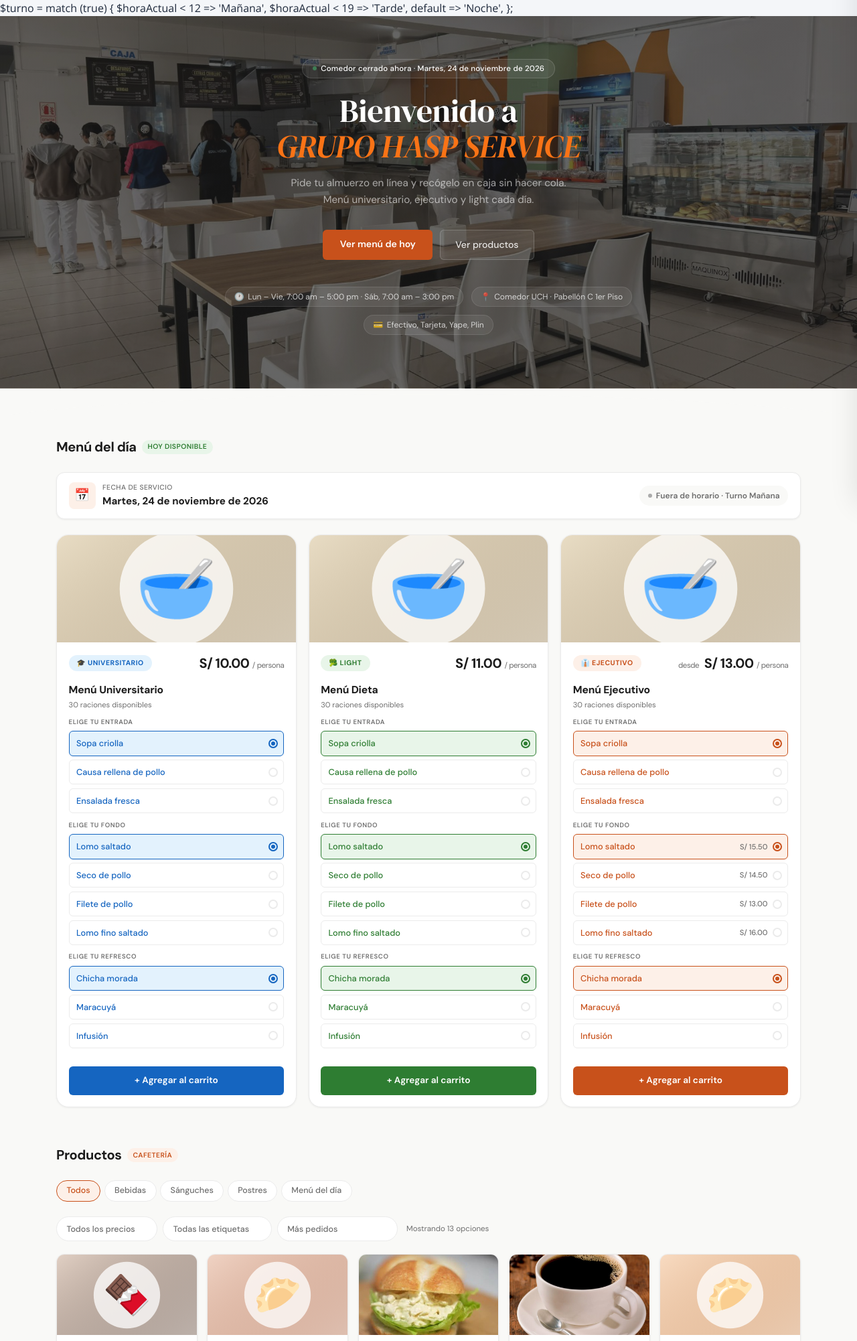
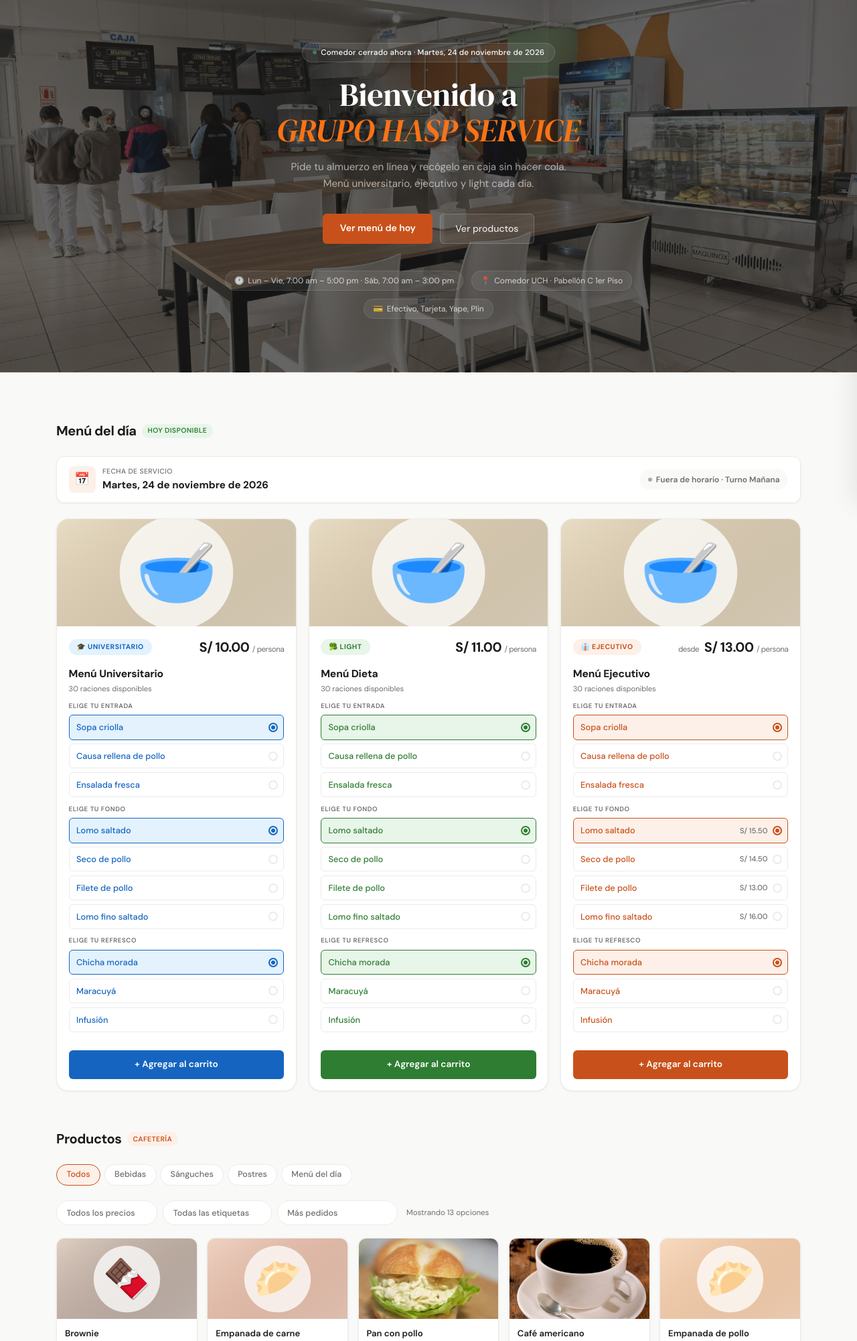
Before and after one commit to jossantillanba-design/CAFETERIA-UCH, a Laravel app: page /menu in a window 1280 px wide. Shown: the part 64-2066 px from the top of the page at 67% size. Run offline with Laravel 12, Linux system fonts and the light colour scheme; data comes from the database, SQL or seed files in the repository; style sheets or scripts are compiled from the project's sources.

Commit message:
Remove shift determination logic from menu view
Removed the match expression for determining the shift based on current hour.

```diff
--- a/resources/views/menu.blade.php
+++ b/resources/views/menu.blade.php
@@ -31,11 +31,6 @@
             default => 'Noche',
         };
     @endphp
-            $turno = match (true) {
-    $horaActual < 12 => 'Mañana',
-    $horaActual < 19 => 'Tarde',
-    default => 'Noche',
-};
 
     <script>
         window.productosMenu = @js($productosMenu);
```
